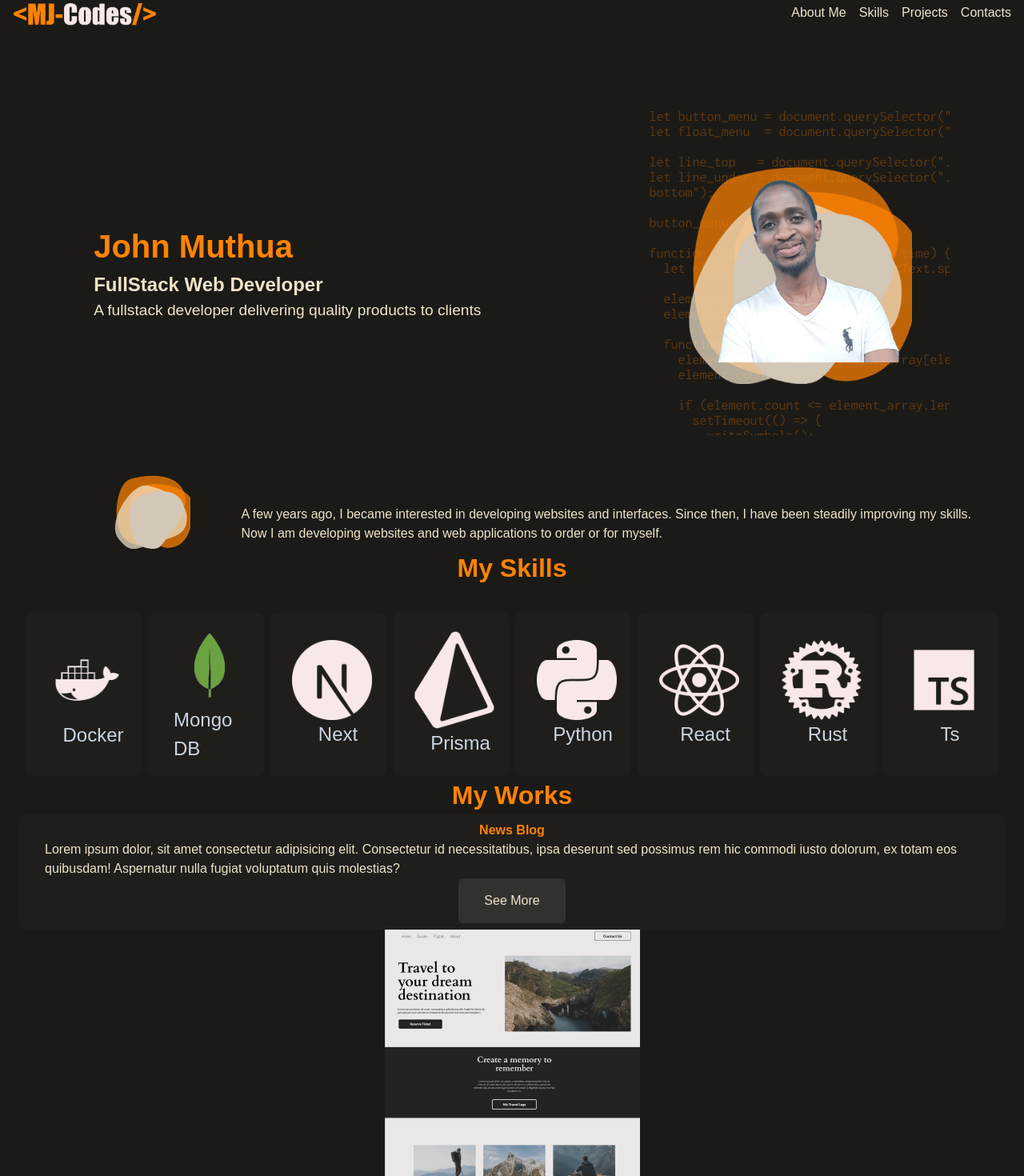
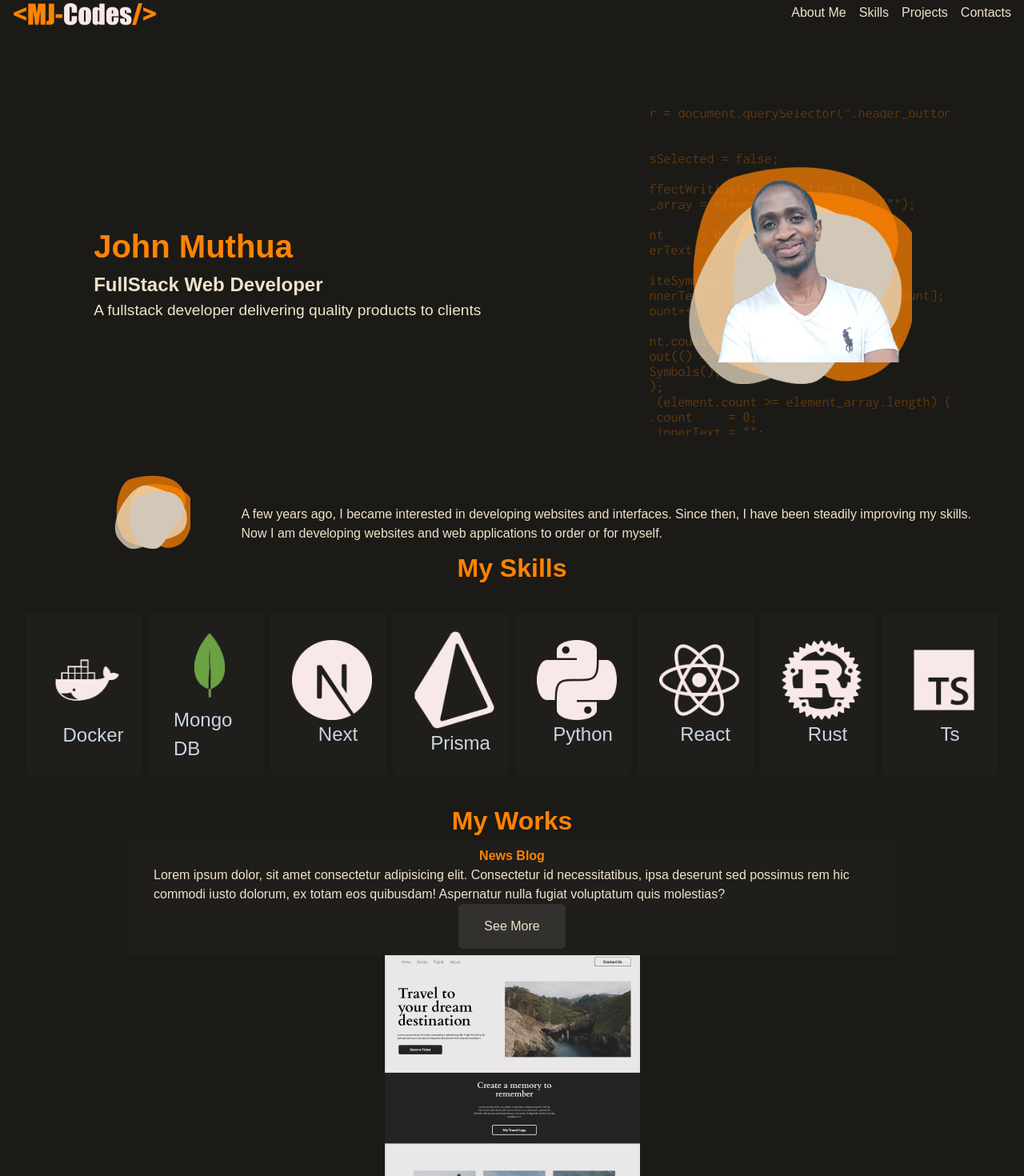
Before and after one commit to Cavein254/Cavein254.github.io, a React (Vite) app: page / in a window 1280 px wide. Shown: the part 20-1490 px from the top of the page at 80% size. Built offline with nearby package versions, Linux system fonts and the light colour scheme.

Commit message:
Add center to background

```diff
--- a/src/scenes/home/page.tsx
+++ b/src/scenes/home/page.tsx
@@ -6,7 +6,7 @@ const Home = () => {
   return (
     <>
     <section>
-      <div className="md:flex mt-[15%] md:mt-[8%]">
+      <div className="md:flex mt-[15%] md:mt-[8%] sm:mt-[10%]">
         <div className="flex justify-center items-center  mx-auto">
           <div className="flex justify-center items-left flex-col m-6">
             <h1 className="text-[2.5rem] text-secondary-200 font-extrabold">John Muthua</h1>
@@ -14,7 +14,7 @@ const Home = () => {
             <h6 className="text-[1.2rem] font-light">A fullstack developer delivering quality products to clients</h6>
           </div>
         </div>
-        <div className="flex justify-center items-center bg-logo bg-no-repeat mx-auto">
+        <div className="flex justify-center items-center bg-logo bg-no-repeat mx-auto bg-center bg-containgit">
           <div className="flex justify-center items-center py-16">
             <img src={Image} alt="my Image" className="w-[75%]"/>
           </div>
--- a/src/scenes/works/index.tsx
+++ b/src/scenes/works/index.tsx
@@ -3,7 +3,7 @@ import Item from "./items"
 
 const Works = () => {
   return (
-    <div  id="projects">
+    <div  id="projects" className="pt-8 mb-4">
       <div>
         <h4 className="text-secondary-200 text-[2rem] font-bold text-center">My Works</h4>
     </div>
--- a/src/scenes/works/items.tsx
+++ b/src/scenes/works/items.tsx
@@ -3,8 +3,8 @@ const Item = ({item}:any) => {
   return (
     <>
 
-    <div>
-        <div className="px-4 py-2 bg-primary-200 rounded-md mx-6">
+    <div className="w-[75%]  mx-auto">
+        <div className="px-4 py-2 bg-primary-200 rounded-md">
             <div>
                 <h5 className="text-secondary-200 text-center font-bold ">{item.title}</h5>
             </div>
```
